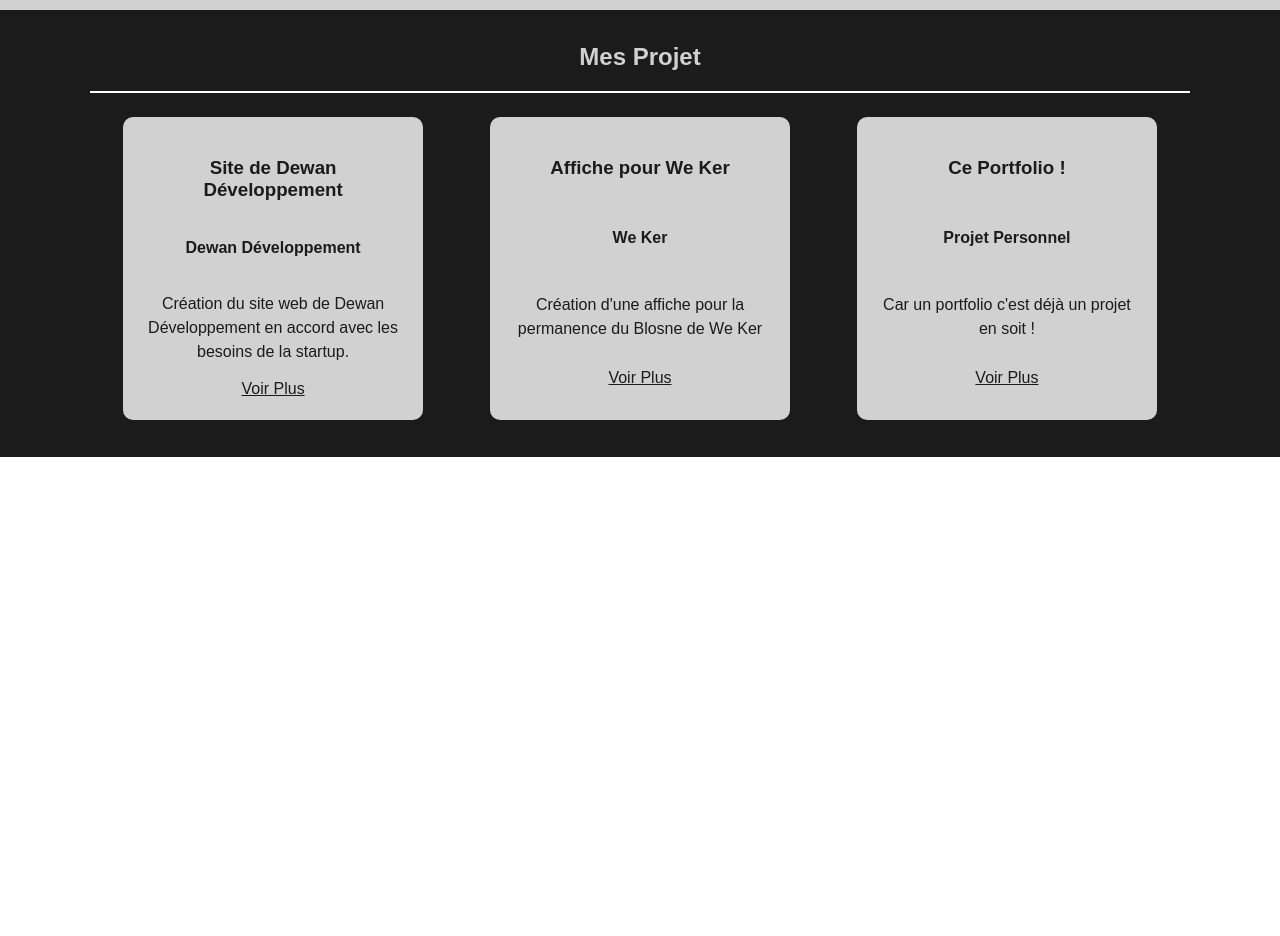
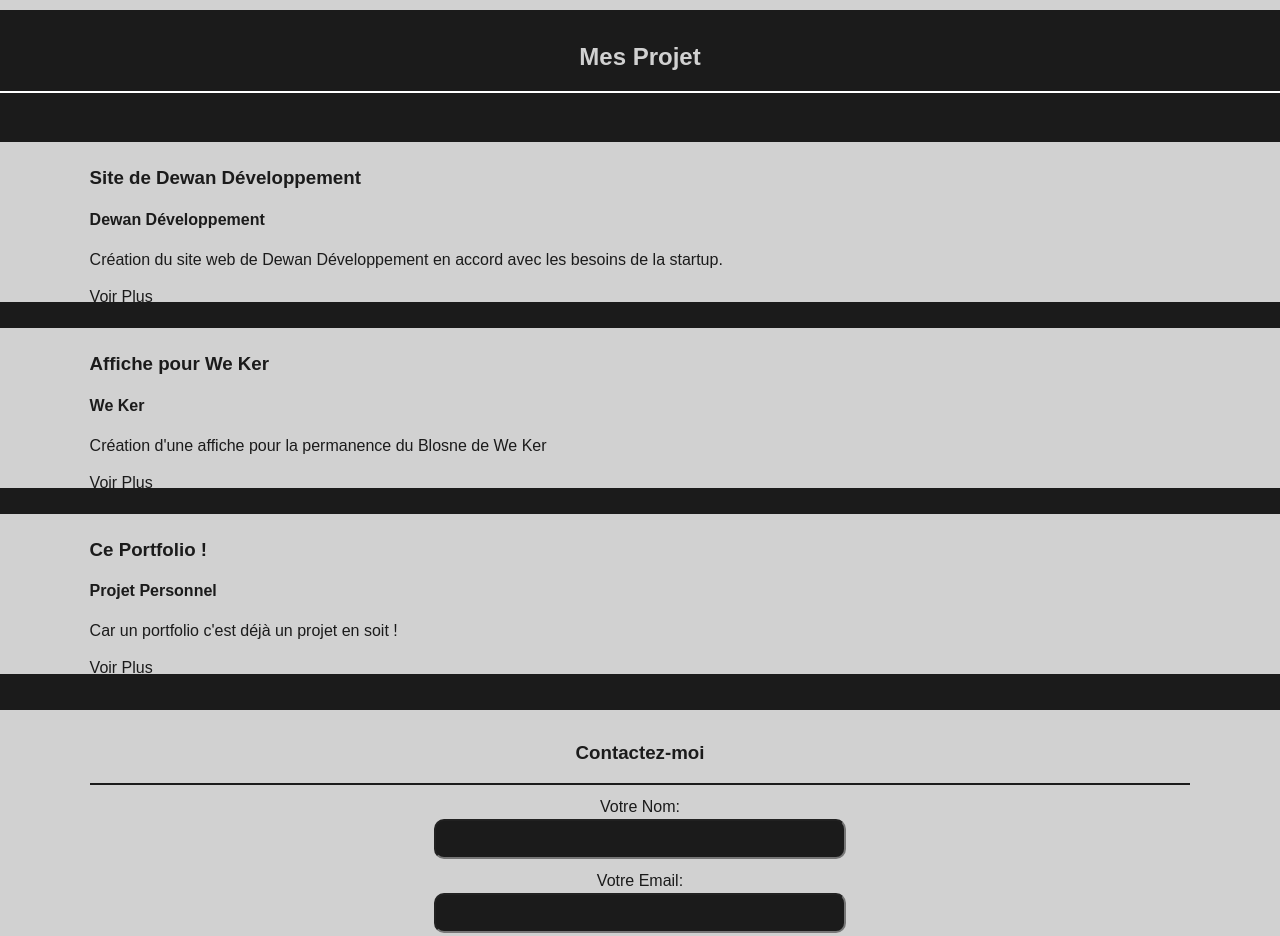
Before and after one commit to KeymoKawaii/Porfolio, a Gatsby site: page / in a window 1280 px wide. Shown: the part 1991-2927 px from the top of the page. Before the commit the page ends 2448 px from the top, so only its background shows below. Built offline with nearby package versions, Linux system fonts and the light colour scheme; Gatsby itself is replaced by a stand-in of ours.

Commit message:
modif projet

```diff
--- a/src/components/Style.css
+++ b/src/components/Style.css
@@ -259,21 +259,23 @@ nav ul li:hove{
     min-width: 300px;
     margin: auto;
 }
-
+.Projet{
+    padding-left: 0px;
+    padding-right: 0px;
+}
 .Projet div{
-    display: flex;
-    justify-content: space-around;
-    flex-wrap: wrap;
     width: 100%;
     padding-top: 2vh;
     padding-bottom: 3vh;
 }
 .Projet div div{
-    width: 25%;
-    min-width: 300px;
-    text-align: center;
-    padding: 2%;
-    border-radius: 10px;
+    width: 100%;
+    padding: 0.5%;
+    padding-left: 7%;
+    padding-right: 7%;
+    text-align: left;
+    height: 20vh;
+    margin-top: 2%;
 }
 .Projet div div h3{
     width: 100%;
--- a/src/pages/Contact.js
+++ b/src/pages/Contact.js
@@ -8,7 +8,7 @@ const About = () => (
     <SEO title="Contact" />
     <h3>Contactez-moi</h3>
     <hr />
-    <form name="contact" method="POST" data-netlify="true">
+    <form name="contact" method="POST" netlify-honeypot="bot-field" data-netlify="true">
       <p>
         <label>Votre Nom: <input type="text" name="name" /></label>
       </p>
--- a/src/pages/index.js
+++ b/src/pages/index.js
@@ -31,7 +31,7 @@ export default class Index extends React.Component{
         <Formation/>
         <ExpPro />
         <Projet />
-        {/* <About /> */}
+        <About />
 
       </Layout>
       )
```
